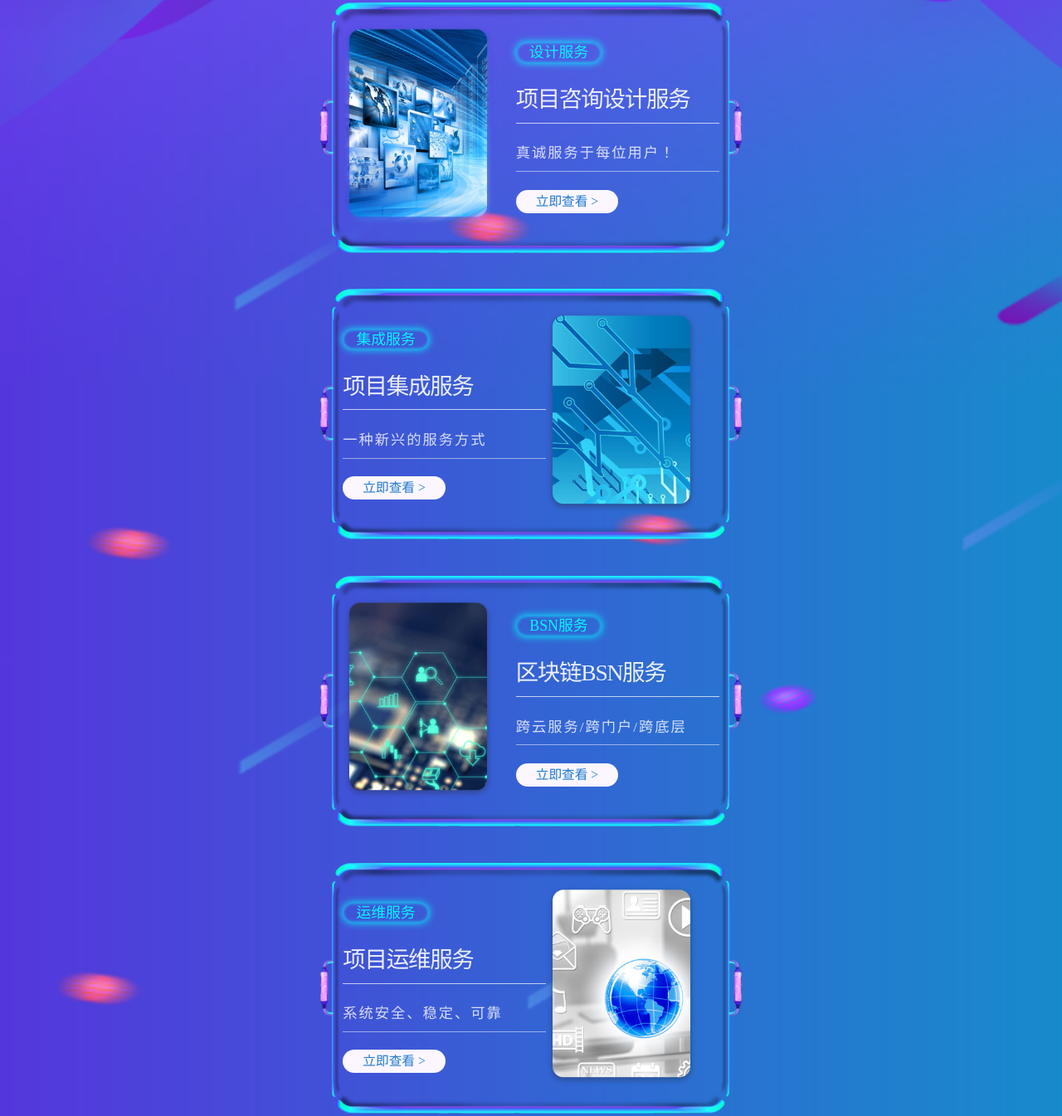
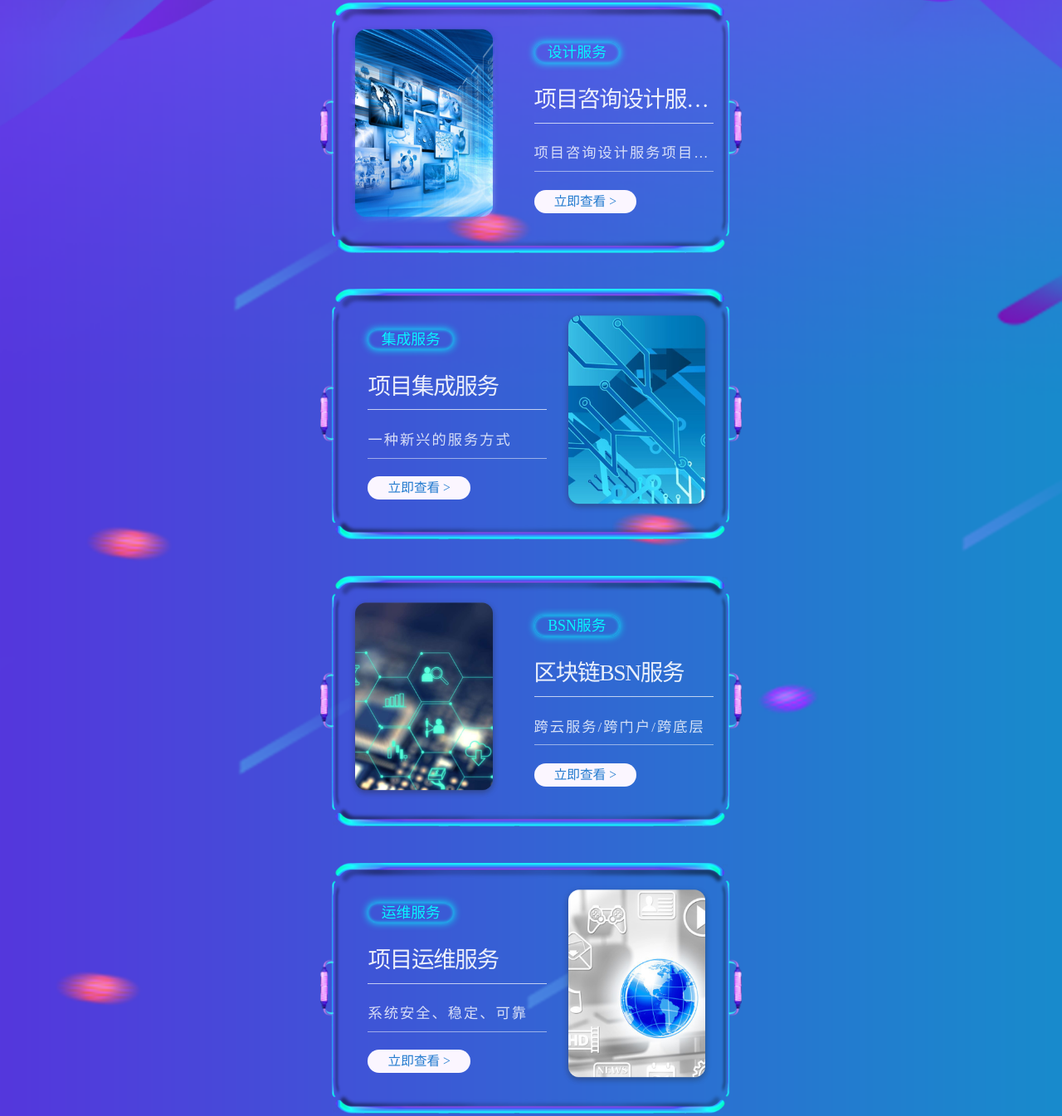
Before and after one commit to owlcity/flexible, a plain HTML site: page index.html in a window 1280 px wide. Shown: the part 969-2314 px from the top of the page at 83% size. Drawn offline with Linux system fonts and the light colour scheme.

Commit message:
修复字体大小及文字溢出

```diff
--- a/css/index.css
+++ b/css/index.css
@@ -2,11 +2,16 @@
 * @Author: owlcity
 * @Date:   2020-11-03 12:47:49
 * @Last Modified by:   zk
-* @Last Modified time: 2020-11-04 17:05:55
+* @Last Modified time: 2020-11-04 17:20:43
 */
 a {
     color: #237bcf;
     text-decoration: none;
+}
+.ellipsis {
+    white-space: nowrap;
+    text-overflow:ellipsis;
+    overflow: hidden;
 }
 .w-100 {
     width: 100%;
@@ -55,9 +60,10 @@ a {
     margin-right: 0.5rem;
 }
 .ml-5 {
-    margin-right: 0.5rem;
+    margin-left: 0.4rem;
 }
 .item-info {
+    max-width: 4rem;
     flex:1;
     display: flex;
     flex-direction: column;
@@ -301,7 +307,7 @@ a {
         normal;
     border-radius: 0.46rem;
     text-align: center;
-    font-size: 17px;
+    font-size: 0.63rem;
     color: #fff;
 }
 .m-name {
--- a/index.html
+++ b/index.html
@@ -4,8 +4,8 @@
     <meta charset="UTF-8">
     <title>天元</title>
     <script src="./js/index.js"></script>
-    <link rel="stylesheet" href="./css/reset.css">
-    <link rel="stylesheet" href="./css/index.css">
+    <link rel="stylesheet" href="./css/reset.css?1">
+    <link rel="stylesheet" href="./css/index.css?2">
 </head>
 <body>
     <div class="main linear">
@@ -17,8 +17,8 @@
                     <img src="./images/index/image_1.png" alt="" class="item-img mr-5">
                     <div class="item-info">
                         <div class="desc">设计服务</div>
-                        <div class="title">项目咨询设计服务</div>
-                        <div class="con">真诚服务于每位用户！</div>
+                        <div class="title ellipsis">项目咨询设计服务项目咨询设计服务项目咨询设计服务</div>
+                        <div class="con ellipsis">项目咨询设计服务项目咨询设计服务</div>
                         <div class="btn">
                             <a href="">
                                 立即查看 >
@@ -27,24 +27,24 @@
                     </div>
                 </li>
                 <li class="list-item">
-                    <div class="item-info">
+                    <div class="item-info ml-5">
                         <div class="desc">集成服务</div>
-                        <div class="title">项目集成服务</div>
-                        <div class="con">一种新兴的服务方式</div>
+                        <div class="title ellipsis">项目集成服务</div>
+                        <div class="con ellipsis">一种新兴的服务方式</div>
                         <div class="btn">
                             <a href="">
                                 立即查看 >
                             </a>
                         </div>
                     </div>
-                    <img src="./images/index/image_2.png" alt="" class="item-img ml-5">
+                    <img src="./images/index/image_2.png" alt="" class="item-img">
 
                 </li>
                 <li class="list-item">
                     <img src="./images/index/image_3.png" alt="" class="item-img mr-5">
                     <div class="item-info">
-                        <div class="desc">BSN服务</div>
-                        <div class="title">区块链BSN服务</div>
+                        <div class="desc ellipsis">BSN服务</div>
+                        <div class="title ellipsis">区块链BSN服务</div>
                         <div class="con">跨云服务/跨门户/跨底层</div>
                         <div class="btn">
                             <a href="">
@@ -54,18 +54,17 @@
                     </div>
                 </li>
                 <li class="list-item">
-                    <div class="item-info">
+                    <div class="item-info ml-5">
                         <div class="desc">运维服务</div>
-                        <div class="title">项目运维服务</div>
-                        <div class="con">系统安全、稳定、可靠</div>
+                        <div class="title ellipsis">项目运维服务</div>
+                        <div class="con ellipsis">系统安全、稳定、可靠</div>
                         <div class="btn">
                             <a href="">
                                 立即查看 >
                             </a>
                         </div>
                     </div>
-                    <img src="./images/index/image_4.png" alt="" class="item-img mr-5">
-
+                    <img src="./images/index/image_4.png" alt="" class="item-img">
                 </li>
 
             </ul>
```
